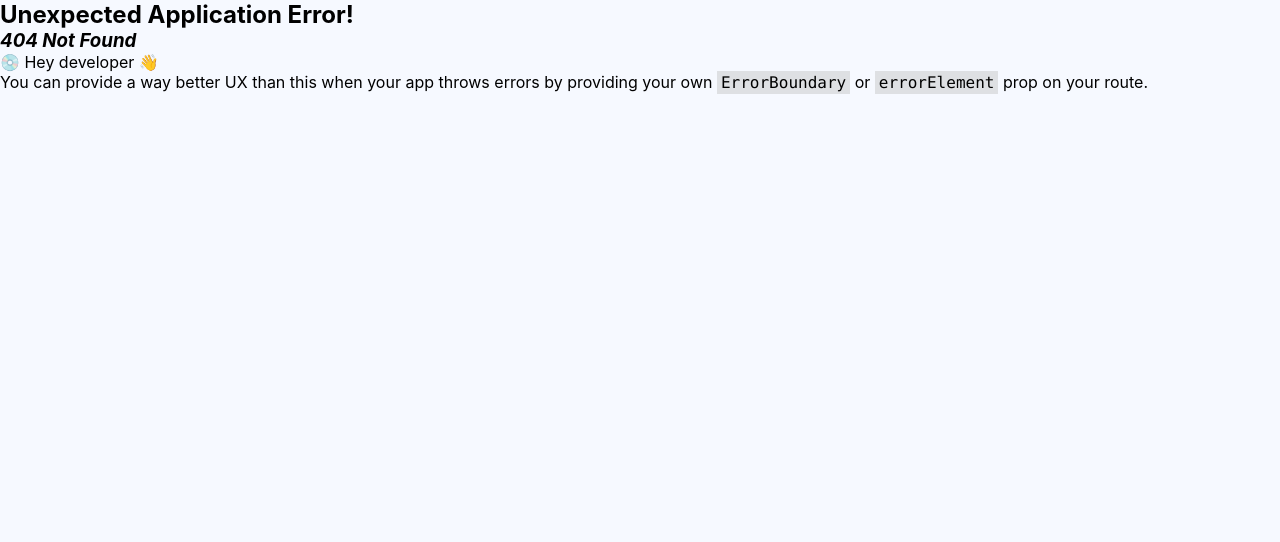
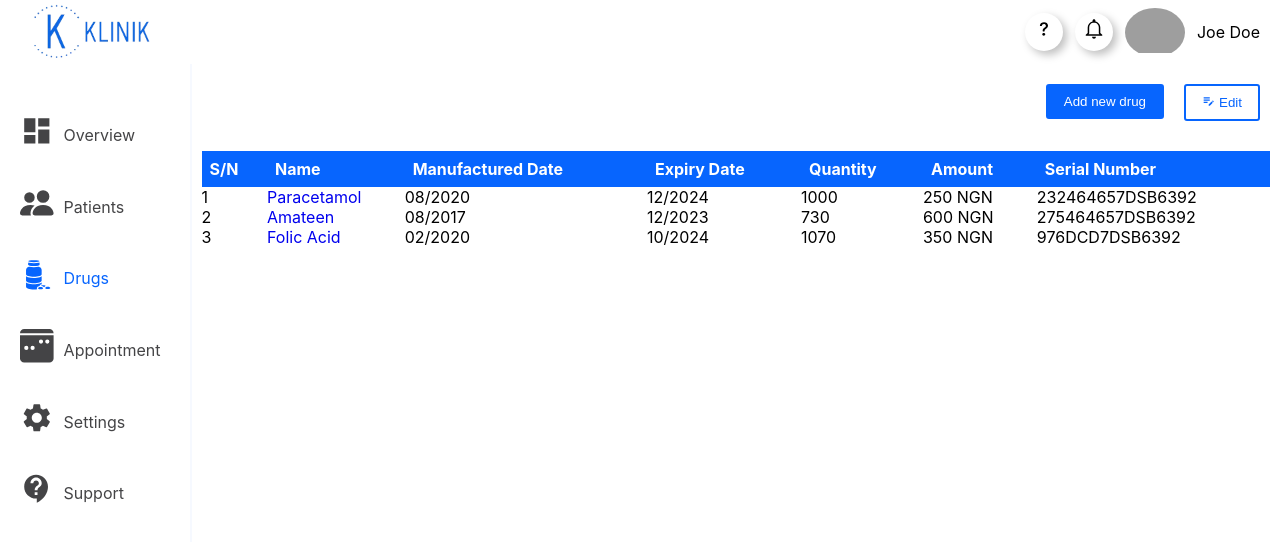
Before and after one commit to St-Pardon/klinik, a React (Create React App) app in the folder client/: page /dashboard/drugs in a window 1280 px wide. Before the commit this address had no page. Shown: the top 542 px of the page. Built offline with nearby package versions, Linux system fonts and the light colour scheme; grey boxes are pictures that could not be loaded.

Commit message:
:hammer: refactored dashboard :new: created new components

```diff
--- a/client/src/App.js
+++ b/client/src/App.js
@@ -1,9 +1,8 @@
 import "./style.css";
 import { useState } from "react";
 import { createBrowserRouter, RouterProvider } from "react-router-dom";
+import Dashboard from "./routes/dashboard/dashboard";
 import Signin from "./routes/authentication/signin.authentication";
-import PatientDashboard from "./routes/dashboard/patient.dashboard";
-import StaffDashboard from "./routes/dashboard/staff.dashboard";
 import LandingPage from "./Landing-Page/landingPage";
 import OverviewContainer from "./containers/overview.container";
 import PatientsContainer from "./containers/patients.container";
@@ -11,9 +10,9 @@ import StaffContainer from "./containers/staff.container";
 import NewPatientContainer from "./routes/registration/newPatient.registration";
 import NewStaffContainer from "./routes/registration/newStaff.registration";
 import PatientDetail from "./routes/Detail/patient.detail";
-import AdminDashboard from "./routes/dashboard/admin.dashboard";
 import SupportContainer from "./containers/support.container";
 import SettingsContainer from "./containers/settings.container";
+import DrugContainer from "./containers/drug.container";
 
 function App() {
   const [user_type, setUser_type] = useState("");
@@ -34,19 +33,12 @@ function App() {
     {
       path: "/dashboard",
       element: (
-        <PatientDashboard
+        <Dashboard
           user_type={user_type}
           user_role={user_role}
           job_type={job_type}
         />
       ),
-      // user_type === "patient" ? (
-      //   <PatientDashboard />
-      // ) : user_type === "staff" ? (
-      //   <StaffDashboard />
-      // ) : user_type === "admin" ? (
-      //   <AdminDashboard />
-      // ) : null,
       children: [
         {
           index: true,
@@ -88,6 +80,10 @@ function App() {
           path: "staff",
           element: <StaffContainer />,
         },
+        {
+          path: "drugs",
+          element: <DrugContainer />,
+        },
         { path: "appointment", element: <h3>Hello appointment</h3> },
         { path: "settings", element: <SettingsContainer /> },
         { path: "support", element: <SupportContainer /> },
--- a/client/src/components/sidebar/sidebar.component.jsx
+++ b/client/src/components/sidebar/sidebar.component.jsx
@@ -2,11 +2,13 @@ import React from "react";
 import { BsFillCalendar3WeekFill, BsPeopleFill } from "react-icons/bs";
 import { MdContactSupport, MdSettings } from "react-icons/md";
 import { RiDashboardFill } from "react-icons/ri";
+import { GiMedicinePills } from "react-icons/gi";
+import { FaUserMd } from "react-icons/fa";
 import { Icon } from "../icon/icon.styled";
 import { IconContainer, Menu } from "./sidebar.styled";
 import { NavLink } from "react-router-dom";
 
-const Sidebar = ({user_type}) => {
+const Sidebar = ({ user_type, user_role, job_type }) => {
   const activeStyle = {
     color: "#0765fe",
   };
@@ -24,12 +26,22 @@ const Sidebar = ({user_type}) => {
           <Icon sb>
             <RiDashboardFill />
           </Icon>
-          <p>Dashboard</p>
+          <p>Overview</p>
         </IconContainer>
       </NavLink>
       <NavLink
         to="patients"
-        style={({ isActive }) => (isActive ? activeStyle : user_type === "patient" ? {display: "none"} : inactiveStyle)}
+        style={({ isActive }) =>
+          isActive
+            ? activeStyle
+            : user_type === "patient" && user_role !== "admin"
+            ? { display: "none" }
+            : job_type === "nurse"
+            ? inactiveStyle
+            : user_role === "user"
+            ? { display: "none" }
+            : inactiveStyle
+        }
       >
         <IconContainer>
           <Icon sb>
@@ -38,15 +50,43 @@ const Sidebar = ({user_type}) => {
           <p>Patients</p>
         </IconContainer>
       </NavLink>
+
       <NavLink
         to="staff"
-        style={({ isActive }) => (isActive ? activeStyle : user_type !== "admin" ? {display: "none"} : inactiveStyle)}
+        style={({ isActive }) =>
+          isActive
+            ? activeStyle
+            : user_type === "patients" || user_role !== "admin"
+            ? { display: "none" }
+            : inactiveStyle
+        }
       >
         <IconContainer>
           <Icon sb>
-            <BsPeopleFill />
+            <FaUserMd />
           </Icon>
           <p>Staff</p>
+        </IconContainer>
+      </NavLink>
+      <NavLink
+        to="drugs"
+        style={({ isActive }) =>
+          isActive
+            ? activeStyle
+            : user_type === "patient" && user_role !== "admin"
+            ? { display: "none" }
+            : job_type === "pharmasist"
+            ? inactiveStyle
+            : user_role === "user"
+            ? { display: "none" }
+            : inactiveStyle
+        }
+      >
+        <IconContainer>
+          <Icon sb>
+            <GiMedicinePills />
+          </Icon>
+          <p>Drugs</p>
         </IconContainer>
       </NavLink>
       <NavLink
--- /dev/null
+++ b/client/src/containers/drug.container.jsx
@@ -0,0 +1,68 @@
+import React from "react";
+import { MdEditNote } from "react-icons/md";
+import { Link } from "react-router-dom";
+import { Button } from "../components/button/button.styled";
+import { Row, Section, Table, Th, Thead } from "./container.styled";
+
+const DrugContainer = () => {
+  return (
+    <Section>
+      <Row right>
+        <div style={{ padding: "10px", display: "flex", gap: "20px" }}>
+          <Link to="/dashboard/new_drug">
+            <Button primary>Add new drug</Button>
+          </Link>
+          <Button>
+            <MdEditNote /> Edit
+          </Button>
+        </div>
+      </Row>
+      <Row>
+        <Table>
+          <Thead>
+            <tr>
+              <Th>S/N</Th>
+              <Th>Name</Th>
+              <Th>Manufactured Date</Th>
+              <Th>Expiry Date</Th>
+              <Th>Quantity</Th>
+              <Th>Amount</Th>
+              <Th>Serial Number</Th>
+            </tr>
+          </Thead>
+          <tbody>
+            <tr>
+              <td>1</td>
+              <Link to='/dashboard/drug_detail'><td>Paracetamol</td></Link>
+              <td>08/2020</td>
+              <td>12/2024</td>
+              <td>1000</td>
+              <td>250 NGN</td>
+              <td>232464657DSB6392</td>
+            </tr>
+            <tr>
+              <td>2</td>
+              <Link to='/dashboard/drug_detail'><td>Amateen</td></Link>
+              <td>08/2017</td>
+              <td>12/2023</td>
+              <td>730</td>
+              <td>600 NGN</td>
+              <td>275464657DSB6392</td>
+            </tr>
+            <tr>
+              <td>3</td>
+              <Link to='/dashboard/drug_detail'><td>Folic Acid</td></Link>
+              <td>02/2020</td>
+              <td>10/2024</td>
+              <td>1070</td>
+              <td>350 NGN</td>
+              <td>976DCD7DSB6392</td>
+            </tr>
+          </tbody>
+        </Table>
+      </Row>
+    </Section>
+  );
+};
+
+export default DrugContainer;
--- a/client/src/routes/dashboard/admin.dashboard.jsx
+++ /dev/null
@@ -1,19 +0,0 @@
-import React from "react";
-import { Outlet } from "react-router-dom";
-import HeaderComponent from "../../components/header/header.component";
-import Sidebar from "../../components/sidebar/sidebar.component";
-import { Main } from "./dashboard.styled";
-
-const AdminDashboard = () => {
-  return (
-    <>
-      <HeaderComponent />
-      <Main>
-        <Sidebar user_type="admin" />
-        <Outlet />
-      </Main>
-    </>
-  );
-};
-
-export default AdminDashboard;
--- a/client/src/routes/dashboard/patient.dashboard.jsx
+++ b/client/src/routes/dashboard/dashboard.jsx
@@ -4,7 +4,7 @@ import HeaderComponent from "../../components/header/header.component";
 import Sidebar from "../../components/sidebar/sidebar.component";
 import { Main } from "./dashboard.styled";
 
-const PatientDashboard = ({ user_type, user_role, job_type }) => {
+const Dashboard = ({ user_type, user_role, job_type }) => {
   return (
     <>
       <HeaderComponent />
@@ -20,4 +20,4 @@ const PatientDashboard = ({ user_type, user_role, job_type }) => {
   );
 };
 
-export default PatientDashboard;
+export default Dashboard;
--- a/client/src/routes/dashboard/staff.dashboard.jsx
+++ /dev/null
@@ -1,18 +0,0 @@
-import React from "react";
-import HeaderComponent from "../../components/header/header.component";
-import Sidebar from "../../components/sidebar/sidebar.component";
-import { Main } from "./dashboard.styled";
-import { Outlet } from "react-router-dom";
-const StaffDashboard = () => {
-  return (
-    <>
-      <HeaderComponent />
-      <Main>
-        <Sidebar />
-        <Outlet />
-      </Main>
-    </>
-  );
-};
-
-export default StaffDashboard;
```
